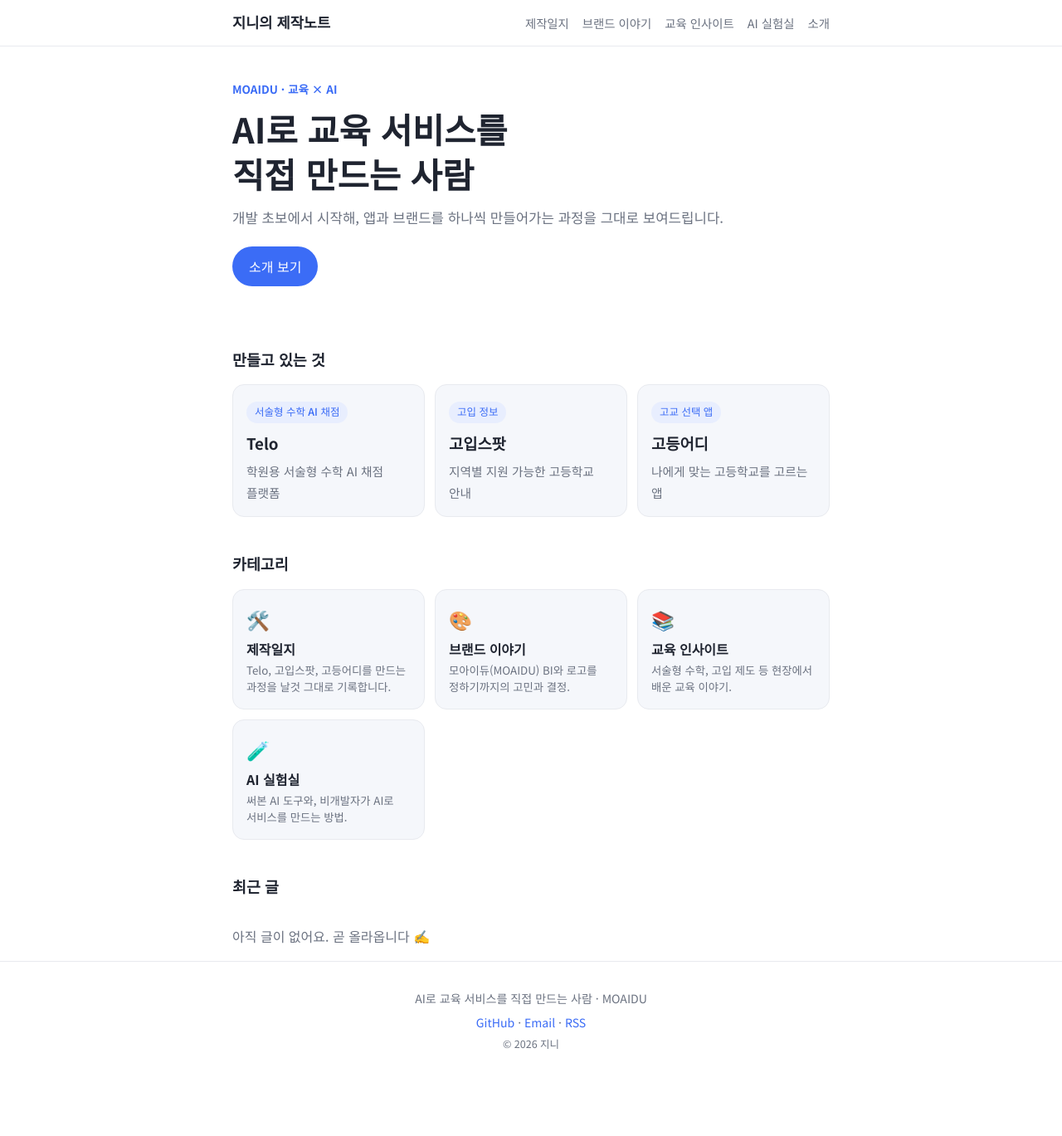
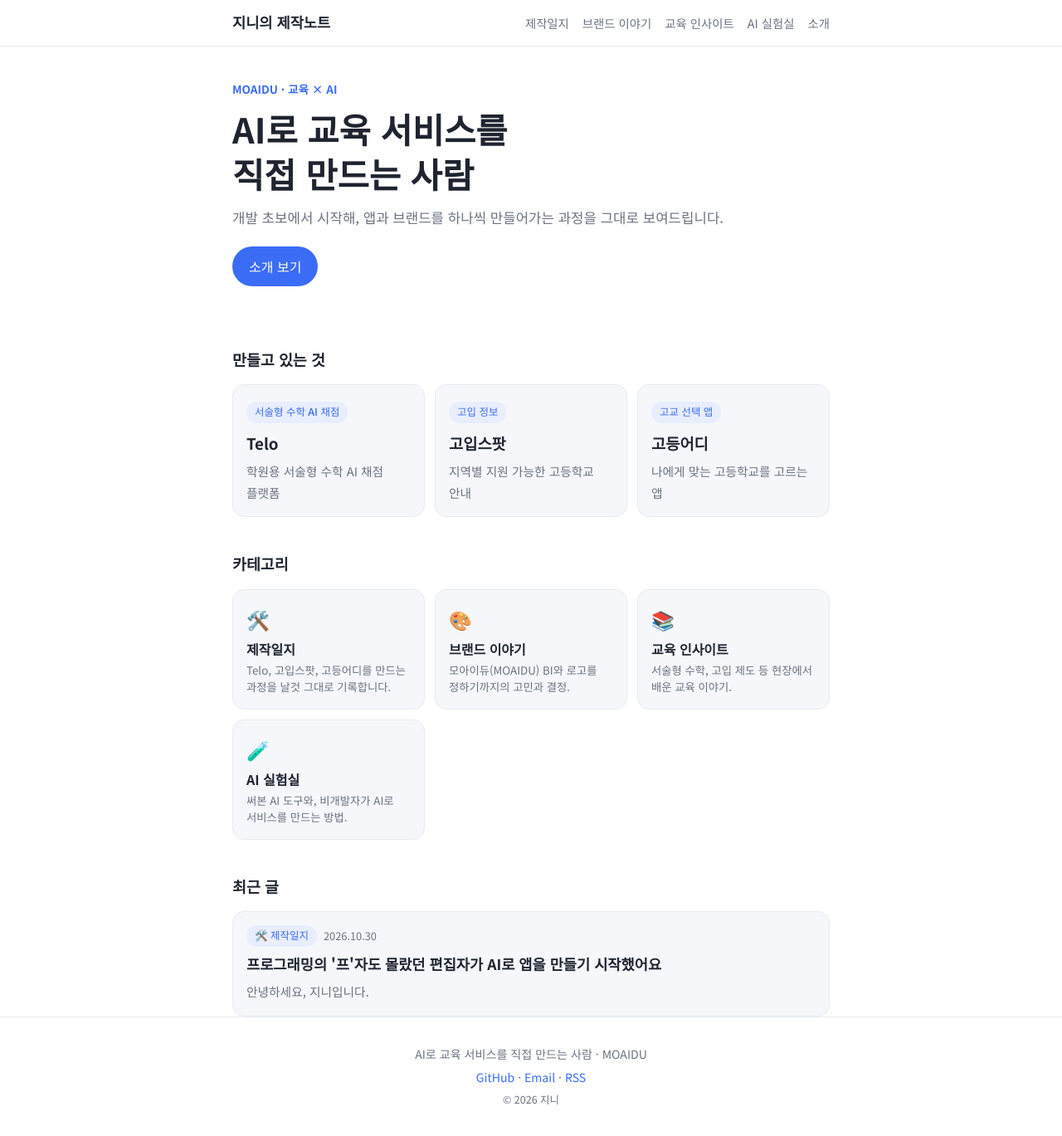
Before and after one commit to moaidu/moaidu.github.io, a Jekyll site: the page built from index.html, in a window 1280 px wide and 1369 px high. Shown: the whole window at 83% size. Built offline with Jekyll 4.4.1, drawn with Linux system fonts in a browser that asks for light colours; some of the changed lines change nothing that is shown.

Commit message:
Update 2026-10-30-why-i-started.md

```diff
--- a/_posts/2026-10-30-why-i-started.md
+++ b/_posts/2026-10-30-why-i-started.md
@@ -2,12 +2,12 @@
 layout: post
 title: "프로그래밍의 '프'자도 몰랐던 편집자가 AI로 앱을 만들기 시작했어요"
 categories: [제작일지]
-published: false   # 발행할 준비가 되면 true 로 바꾸거나 이 줄을 지우세요
+published: true
 ---
 안녕하세요, 지니입니다.
 
 저는 교육회사에 다니는, 소위 말하는 **편집자**예요.
-글자만 들여다보던 편집·콘텐츠 개발자였고, 프로그래밍은 '프'자도 모르는 사람이에요.
+교정지와 빨간펜을 들고 글자만 들여다보던, 프로그래밍은 '프'자도 모르는 사람이에요.
 그런 제가 AI로 앱을 만들고 있습니다.
 **모아이듀(MOAIDU)** 는 제가 AI와 함께 만든, 저만의 브랜드예요. 나만의 브랜드를 한번 만들어 보고 싶었거든요.
 
@@ -37,7 +37,6 @@
 지금 만들고 있는 건 이렇습니다.
 
 - **고등어디** — 지원할 수 있는 고등학교를 찾는 앱
-- **고입스팟** — 지역별 지원 가능한 고등학교 안내
 - **Telo** — 학원용 서술형 수학 AI 채점 플랫폼
 
 ## 이 블로그를 시작한 이유
@@ -47,5 +46,3 @@
 
 그래서 잘 된 것만이 아니라 **막힌 곳과 실수까지** 그대로 기록하려고 해요.
 어려운 말은 풀어서 쓸게요. 같이 해봐요!
-
-다음 글에서는 **고등어디를 어떻게 만들었는지** 이야기해 볼게요.
```
